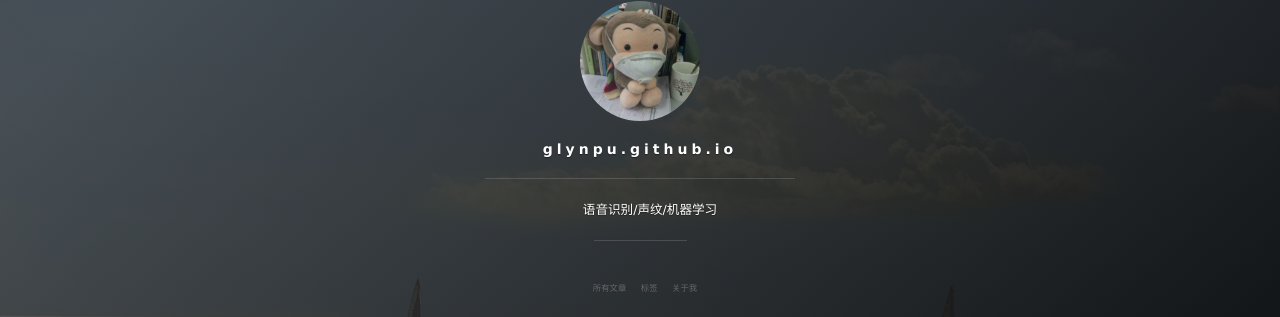
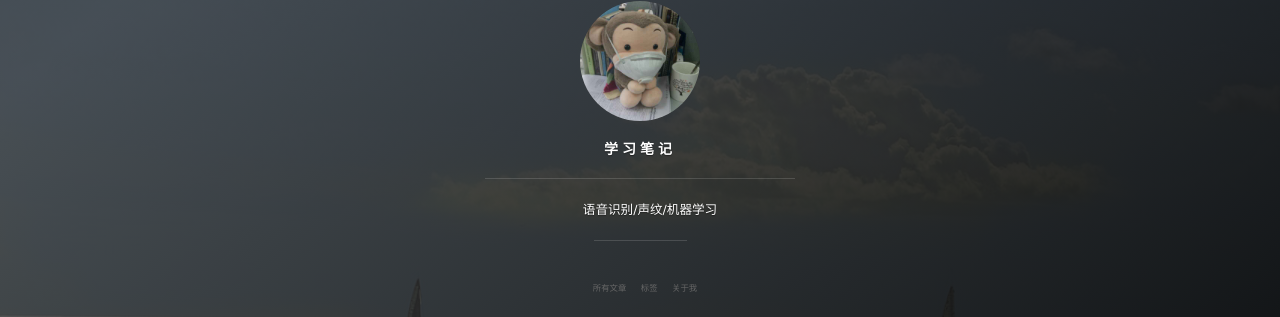
Before and after one commit to glynpu/glynpu.github.io, a Jekyll site: the page built from index.html, in a window 1280 px wide. Shown: the part 297-614 px from the top of the page. Built offline with Jekyll 4.4.1, drawn with Linux system fonts in a browser that asks for light colours; nearby versions of some CDN libraries; the list of posts is cut into pages by our own code; comment, search, counter and statistics services are not loaded; some of the changed text lies outside the part shown.

Commit message:
modify name

```diff
--- a/_config.yml
+++ b/_config.yml
@@ -1,5 +1,5 @@
 # Basic
-# title: 郭理勇的个人站
+title: 学习笔记
 # subtitle: guonwpu@qq.com
 # description: 欢迎来到我的个人站~
 description: 语音识别/声纹/机器学习
```
